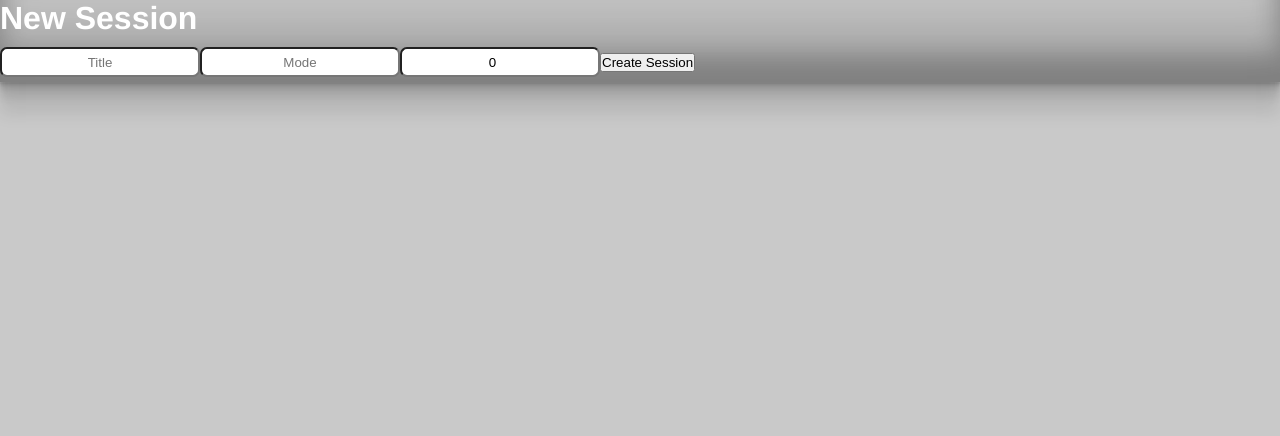
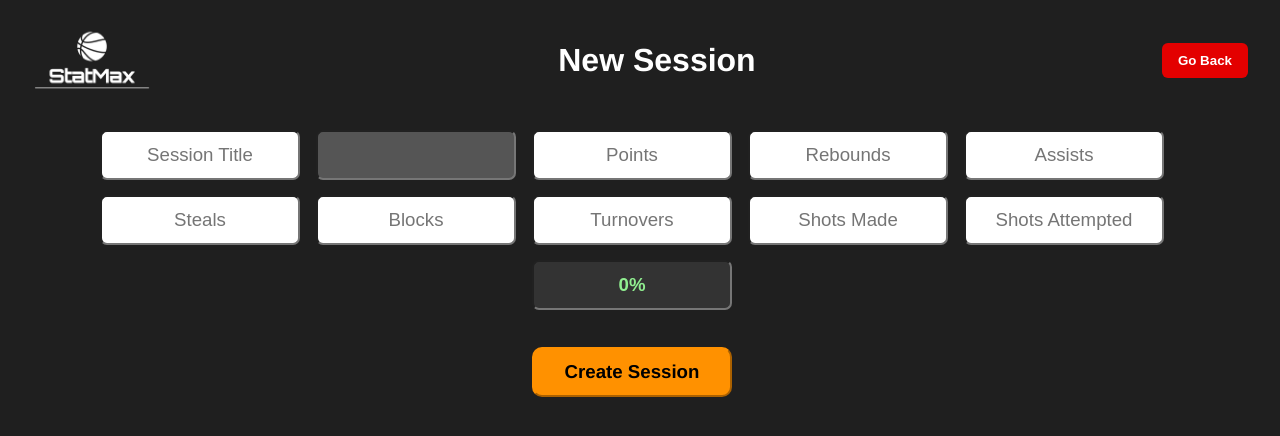
Before and after one commit to brandon-ide/StatMax-Frontend, a React (Create React App) app: page /new-session in a window 1280 px wide. Shown: the top 436 px of the page. Built offline with nearby package versions, Linux system fonts and the light colour scheme; sample sign-in values are in the browser's storage.

Commit message:
NewSessionPageComplete

```diff
--- /dev/null
+++ b/src/components/Sessions/DrillSessionForm.jsx
@@ -0,0 +1,77 @@
+import { useState, useContext, useEffect } from 'react';
+import { AuthContext } from '../../context/AuthContext';
+
+const DrillSessionForm = ({ existingSession, presetMode, onSuccess }) => {
+  const { user } = useContext(AuthContext);
+
+  const [title, setTitle] = useState(existingSession?.title || '');
+  const [mode] = useState(existingSession?.mode || presetMode || '');
+
+  const [shotsMade, setShotsMade] = useState(existingSession?.stats?.shotsMade ?? '');
+  const [shotsAttempted, setShotsAttempted] = useState(existingSession?.stats?.shotsAttempted ?? '');
+  const [shootingPercentage, setShootingPercentage] = useState(existingSession?.stats?.shootingPercentage ?? 0);
+
+  // Auto-calculate shooting percentage
+  useEffect(() => {
+    if (shotsAttempted > 0) {
+      setShootingPercentage(((shotsMade / shotsAttempted) * 100).toFixed(1));
+    } else {
+      setShootingPercentage(0);
+    }
+  }, [shotsMade, shotsAttempted]);
+
+  const handleNumberInput = (setter) => (e) => {
+    const val = e.target.value.replace(/\D/g, ''); // only digits
+    setter(val.slice(0, 3)); // max 3 digits
+  };
+
+  const handleSubmit = async (e) => {
+    e.preventDefault();
+    const method = existingSession ? "PUT" : "POST";
+    const url = existingSession
+      ? `http://localhost:5050/api/sessions/${existingSession._id}`
+      : "http://localhost:5050/api/sessions";
+
+    try {
+      const res = await fetch(url, {
+        method,
+        headers: {
+          "Content-Type": "application/json",
+          Authorization: `Bearer ${user.token}`,
+        },
+        body: JSON.stringify({
+          title,
+          mode,
+          stats: {
+            shotsMade: Number(shotsMade) || 0,
+            shotsAttempted: Number(shotsAttempted) || 0,
+            shootingPercentage: Number(shootingPercentage),
+          },
+        }),
+      });
+
+      if (!res.ok) throw new Error("Failed to save session");
+      if (onSuccess) onSuccess();
+    } catch (err) {
+      console.error(err);
+    }
+  };
+
+  return (
+    <form onSubmit={handleSubmit} className="sessionForm">
+      <input type="text" placeholder="Session Title" value={title} onChange={(e) => setTitle(e.target.value)} required />
+
+      <input type="text" value={mode} readOnly style={{ backgroundColor: "#555", color: "#fff" }} />
+
+      <input type="text" placeholder="Shots Made" value={shotsMade} onChange={handleNumberInput(setShotsMade)} inputMode="numeric" pattern="\d*" />
+
+      <input type="text" placeholder="Shots Attempted" value={shotsAttempted} onChange={handleNumberInput(setShotsAttempted)} inputMode="numeric" pattern="\d*" />
+
+      <input type="text" value={`${shootingPercentage}%`} readOnly style={{ backgroundColor: "#333", color: "lightgreen", fontWeight: "bold" }} />
+
+      <button type="submit">{existingSession ? "Update Session" : "Create Session"}</button>
+    </form>
+  );
+};
+
+export default DrillSessionForm;
--- a/src/components/Sessions/SessionForm.jsx
+++ b/src/components/Sessions/SessionForm.jsx
@@ -1,66 +1,99 @@
-import { useState, useContext } from 'react';
+import { useState, useContext, useEffect } from 'react';
 import { AuthContext } from '../../context/AuthContext';
-import { useNavigate } from 'react-router-dom';
 
-const SessionForm = ({ existingSession }) => {
+const SessionForm = ({ existingSession, presetMode, onSuccess }) => {
   const { user } = useContext(AuthContext);
-  const navigate = useNavigate();
+
   const [title, setTitle] = useState(existingSession?.title || '');
-  const [mode, setMode] = useState(existingSession?.mode || '');
-  const [points, setPoints] = useState(existingSession?.stats.points || 0);
+  const [mode] = useState(existingSession?.mode || presetMode || '');
+
+  const [points, setPoints] = useState(existingSession?.stats?.points ?? '');
+  const [rebounds, setRebounds] = useState(existingSession?.stats?.rebounds ?? '');
+  const [assists, setAssists] = useState(existingSession?.stats?.assists ?? '');
+  const [steals, setSteals] = useState(existingSession?.stats?.steals ?? '');
+  const [blocks, setBlocks] = useState(existingSession?.stats?.blocks ?? '');
+  const [turnovers, setTurnovers] = useState(existingSession?.stats?.turnovers ?? '');
+  const [shotsMade, setShotsMade] = useState(existingSession?.stats?.shotsMade ?? '');
+  const [shotsAttempted, setShotsAttempted] = useState(existingSession?.stats?.shotsAttempted ?? '');
+  const [shootingPercentage, setShootingPercentage] = useState(existingSession?.stats?.shootingPercentage ?? 0);
+
+  // Auto-calculate shooting percentage
+  useEffect(() => {
+    if (shotsAttempted > 0) {
+      setShootingPercentage(((shotsMade / shotsAttempted) * 100).toFixed(1));
+    } else {
+      setShootingPercentage(0);
+    }
+  }, [shotsMade, shotsAttempted]);
+
+  const handleNumberInput = (setter) => (e) => {
+    const val = e.target.value.replace(/\D/g, ''); // only digits
+    setter(val.slice(0, 3)); // max 3 digits
+  };
 
   const handleSubmit = async (e) => {
     e.preventDefault();
-    const method = existingSession ? 'PUT' : 'POST';
+    const method = existingSession ? "PUT" : "POST";
     const url = existingSession
       ? `http://localhost:5050/api/sessions/${existingSession._id}`
-      : 'http://localhost:5050/api/sessions';
+      : "http://localhost:5050/api/sessions";
 
     try {
       const res = await fetch(url, {
         method,
         headers: {
-          'Content-Type': 'application/json',
+          "Content-Type": "application/json",
           Authorization: `Bearer ${user.token}`,
         },
         body: JSON.stringify({
           title,
           mode,
-          stats: { points },
+          stats: {
+            points: Number(points) || 0,
+            rebounds: Number(rebounds) || 0,
+            assists: Number(assists) || 0,
+            steals: Number(steals) || 0,
+            blocks: Number(blocks) || 0,
+            turnovers: Number(turnovers) || 0,
+            shotsMade: Number(shotsMade) || 0,
+            shotsAttempted: Number(shotsAttempted) || 0,
+            shootingPercentage: Number(shootingPercentage),
+          },
         }),
       });
 
-      if (!res.ok) throw new Error('Failed to save session');
-      navigate('/');
+      if (!res.ok) throw new Error("Failed to save session");
+      if (onSuccess) onSuccess();
     } catch (err) {
       console.error(err);
     }
   };
 
   return (
-    <form onSubmit={handleSubmit}>
-      <input
-        type="text"
-        placeholder="Title"
-        value={title}
-        onChange={(e) => setTitle(e.target.value)}
-        required
-      />
-      <input
-        type="text"
-        placeholder="Mode"
-        value={mode}
-        onChange={(e) => setMode(e.target.value)}
-        required
-      />
-      <input
-        type="number"
-        placeholder="Points"
-        value={points}
-        onChange={(e) => setPoints(Number(e.target.value))}
-        min={0}
-      />
-      <button type="submit">{existingSession ? 'Update' : 'Create'} Session</button>
+    <form onSubmit={handleSubmit} className="sessionForm">
+      <input id="sessionInput" type="text" placeholder="Session Title" value={title} onChange={(e) => setTitle(e.target.value)} required />
+
+      <input id="sessionInput" type="text" value={mode} readOnly style={{ backgroundColor: "#555", color: "#fff" }} />
+
+      <input id="sessionInput" type="text" placeholder="Points" value={points} onChange={handleNumberInput(setPoints)} inputMode="numeric" pattern="\d*" />
+
+      <input id="sessionInput" type="text" placeholder="Rebounds" value={rebounds} onChange={handleNumberInput(setRebounds)} inputMode="numeric" pattern="\d*" />
+
+      <input id="sessionInput" type="text" placeholder="Assists" value={assists} onChange={handleNumberInput(setAssists)} inputMode="numeric" pattern="\d*" />
+
+      <input id="sessionInput" type="text" placeholder="Steals" value={steals} onChange={handleNumberInput(setSteals)} inputMode="numeric" pattern="\d*" />
+
+      <input id="sessionInput" type="text" placeholder="Blocks" value={blocks} onChange={handleNumberInput(setBlocks)} inputMode="numeric" pattern="\d*" />
+
+      <input id="sessionInput" type="text" placeholder="Turnovers" value={turnovers} onChange={handleNumberInput(setTurnovers)} inputMode="numeric" pattern="\d*" />
+
+      <input id="sessionInput" type="text" placeholder="Shots Made" value={shotsMade} onChange={handleNumberInput(setShotsMade)} inputMode="numeric" pattern="\d*" />
+
+      <input id="sessionInput" type="text" placeholder="Shots Attempted" value={shotsAttempted} onChange={handleNumberInput(setShotsAttempted)} inputMode="numeric" pattern="\d*" />
+
+      <input id="sessionInput" type="text" value={`${shootingPercentage}%`} readOnly style={{ backgroundColor: "#333", color: "lightgreen", fontWeight: "bold" }} /><br />
+
+      <button id="createSessionButton" type="submit">{existingSession ? "Update Session" : "Create Session"}</button>
     </form>
   );
 };
--- a/src/pages/Dashboard.jsx
+++ b/src/pages/Dashboard.jsx
@@ -16,9 +16,8 @@ const Dashboard = () => {
       navigate('/drill-session');
     } else if (mode === 'View All-Time Stats') {
       navigate('/stats');
-    }
-    else {
-      navigate('/new-session');
+    } else {
+      navigate('/new-session', { state: { mode } });
     }
   };
 
@@ -46,15 +45,16 @@ const Dashboard = () => {
   return (
     <div className="dashboard">
       <div className="dashboardHeader">
-      <img src={logowhite} alt="StatMax Logo White" className="dashboardLogoWhite" />
-      <h1 className="dashTitle">{user?.username}'s Stat Dashboard</h1>
-      <button className="logoutButton" onClick={handleLogout}>Logout</button>
+        <img src={logowhite} alt="StatMax Logo White" className="dashboardLogoWhite" />
+        <h1 className="dashTitle">{user?.username}'s Stat Dashboard</h1>
+        <button className="logoutButton" onClick={handleLogout}>Logout</button>
       </div>
+
       <div className="chartContainer">
         <ResponsiveContainer width="100%" height={300}>
           <LineChart data={sessions}>
             <CartesianGrid strokeDasharray="2 2" stroke="#444" />
-            <XAxis dataKey="title" stroke="#fff" />
+            <XAxis dataKey="title" stroke="#fff" fontSize="10pt" />
             <YAxis stroke="#fff" domain={[0, 30]} />
             <Tooltip contentStyle={{ backgroundColor: '#333', color: '#fff' }}/>
             <Line type="monotone" dataKey="stats.points" stroke="#3cd500" strokeWidth={2} name="Points" />
@@ -66,8 +66,11 @@ const Dashboard = () => {
           </LineChart>
         </ResponsiveContainer>
       </div>
-      <SessionList sessions={sessions} />
+
+      <SessionList sessions={sessions} setSessions={setSessions} />
+
       <h2 id="navButtonsHeader">Start A New Session</h2>
+
       <div className="navButtons">
         {['Official Game', 'Pickup Game', 'Practice Session', 'Shooting Drill', 'View All-Time Stats'].map((mode) => (
           <button key={mode} onClick={() => handleClick(mode)}>
@@ -75,6 +78,7 @@ const Dashboard = () => {
           </button>
         ))}
       </div>
+
       <div className="dashboardFooter">
         <p>© {new Date().getFullYear()} StatMax. All rights reserved.</p>
       </div>
--- a/src/pages/DrillSession.jsx
+++ b/src/pages/DrillSession.jsx
@@ -1,51 +1,44 @@
-import { useState, useEffect, useContext } from 'react';
-import { useParams } from 'react-router-dom';
-import { AuthContext } from '../context/AuthContext';
+import React from 'react';
+import { useLocation, useNavigate } from 'react-router-dom';
+import { useState } from 'react';
+import DrillSessionForm from '../components/Sessions/DrillSessionForm';
 
 const DrillSession = () => {
-  const { id } = useParams();
-  const { user } = useContext(AuthContext);
-  const [shotsMade, setShotsMade] = useState(0);
-  const [shotsAttempted, setShotsAttempted] = useState(0);
+  const { state } = useLocation();
+  const navigate = useNavigate();
+  const presetMode = state?.mode || '';
+  const [success, setSuccess] = useState(false);
 
-  const shootingPercentage = shotsAttempted
-    ? ((shotsMade / shotsAttempted) * 100).toFixed(2)
-    : 0;
-
-  useEffect(() => {
-    const fetchSession = async () => {
-      try {
-        const res = await fetch(`http://localhost:5050/api/sessions/${id}`, {
-          headers: { Authorization: `Bearer ${user.token}` },
-        });
-        const data = await res.json();
-        setShotsMade(data.stats.shotsMade || 0);
-        setShotsAttempted(data.stats.shotsAttempted || 0);
-      } catch (err) {
-        console.error(err);
-      }
-    };
-    fetchSession();
-  }, [id, user]);
+  const handleSuccess = () => {
+    setSuccess(true);
+    setTimeout(() => {
+      setSuccess(false);
+      navigate('/');
+    }, 2000);
+  };
 
   return (
-    <div>
-      <h1>Drill Session</h1>
-      <input
-        type="number"
-        value={shotsMade}
-        onChange={(e) => setShotsMade(Number(e.target.value))}
-        min={0}
-        placeholder="Shots Made"
-      />
-      <input
-        type="number"
-        value={shotsAttempted}
-        onChange={(e) => setShotsAttempted(Number(e.target.value))}
-        min={0}
-        placeholder="Shots Attempted"
-      />
-      <p>Shooting Percentage: {shootingPercentage}%</p>
+    <div className="drillSessionPage">
+      <button
+        className="goBackButton"
+        onClick={() => navigate(-1)}
+        style={{
+          position: "fixed",
+          top: "15px",
+          right: "15px",
+          padding: "8px 14px",
+          cursor: "pointer"
+        }}
+      >
+        Go Back
+      </button>
+      <h1>Shooting Drill Session</h1>
+      {success && (
+        <p style={{ color: "lightgreen", fontWeight: "bold" }}>
+          Session saved successfully!
+        </p>
+      )}
+      <DrillSessionForm presetMode={presetMode} onSuccess={handleSuccess} />
     </div>
   );
 };
--- a/src/pages/NewSession.jsx
+++ b/src/pages/NewSession.jsx
@@ -1,11 +1,42 @@
-import React from 'react';
+import { useLocation, useNavigate } from 'react-router-dom';
+import { useState } from 'react';
 import SessionForm from '../components/Sessions/SessionForm';
+import logowhite from '../assets/logowhite.png';
 
 const NewSession = () => {
+  const { state } = useLocation();
+  const navigate = useNavigate();
+  const presetMode = state?.mode || '';
+  const [success, setSuccess] = useState(false);
+
+  const handleSuccess = () => {
+    setSuccess(true);
+    setTimeout(() => {
+      setSuccess(false);
+      navigate('/');
+    }, 2000);
+  };
+
   return (
-    <div>
-      <h1>New Session</h1>
-      <SessionForm />
+    <div className="newSessionPage">
+      <div className="newSessionHeader">
+      <img src={logowhite} alt="StatMax Logo White" className="dashboardLogoWhite" />
+      <h1 id="newSessionTop">New Session</h1>
+      <button
+        className="goBackButton"
+        onClick={() => navigate(-1)}
+      >
+        Go Back
+      </button>
+      </div>
+
+      {success && (
+        <p style={{ color: "lightgreen", fontWeight: "bold" }}>
+          Session saved successfully!
+        </p>
+      )}
+
+      <SessionForm presetMode={presetMode} onSuccess={handleSuccess} />
     </div>
   );
 };
--- a/src/styles/main.css
+++ b/src/styles/main.css
@@ -150,7 +150,7 @@
 .dashboard {
   height: 100vh;
   background-color: #1f1f1f;
-  overflow-y: auto;
+  overflow-y: hidden;
 
 }
 
@@ -306,6 +306,7 @@
 
 .dashboard {
   width: 100vw;
+  overflow-y: auto;
 }
 
 .dashboardHeader {
@@ -363,3 +364,82 @@
   margin-top: 1rem;
 }
 }
+
+/* ---- NEW SESSION CSS DESKTOP & MOBILE ---- */
+
+.newSessionPage {
+  height: 100vh;
+  width: 100vw;
+  text-align: center;
+  background-color: #1f1f1f;
+}
+
+.goBackButton {
+  background-color: #e30000;
+  color: white;
+  top: 15px;
+  right: 15px;
+  padding: 10px 16px;
+  border-radius: 6px;
+  font-weight: bold;
+  border: none;
+}
+
+.goBackButton:hover {
+  background-color: #b30000;
+  transition: 0.3s ease;
+  cursor: pointer;
+}
+
+.newSessionHeader {
+  display: flex;
+  align-items: center;
+  justify-content: space-between;
+  padding-left: 2rem;
+  padding-right: 2rem;
+}
+
+#sessionInput {
+  font-size: 14pt;
+  height: 50px;
+  margin-right: 1rem;
+}
+
+#createSessionButton {
+  height: 50px;
+  width: 200px;
+  font-family: 'Helvetica Neue', Arial, sans-serif;
+  font-weight: bold;
+  font-size: 14pt;
+  color: #000000;
+  background-color: #ff9100;
+  border-radius: 10px;
+  border-color: #ff9100;
+  margin-top: 2rem;
+  margin-right: 1rem;
+}
+
+#createSessionButton:hover {
+  background-color:#d87a00;
+  border-color: #d87a00;
+  transition: 0.3s ease;
+  cursor: pointer;
+}
+
+@media only screen and (max-width: 768px) {
+
+#sessionInput {
+  height: 40px;
+  font-size: 10pt;
+}
+
+.newSessionHeader {
+  padding-left: .5rem;
+}
+
+#newSessionTop {
+  font-size: 18pt;
+}
+
+
+}
```
Also changed, not shown: src/components/Sessions/SessionItem.jsx (+10 -8 lines), src/components/Sessions/SessionList.jsx (+8 -5 lines).
